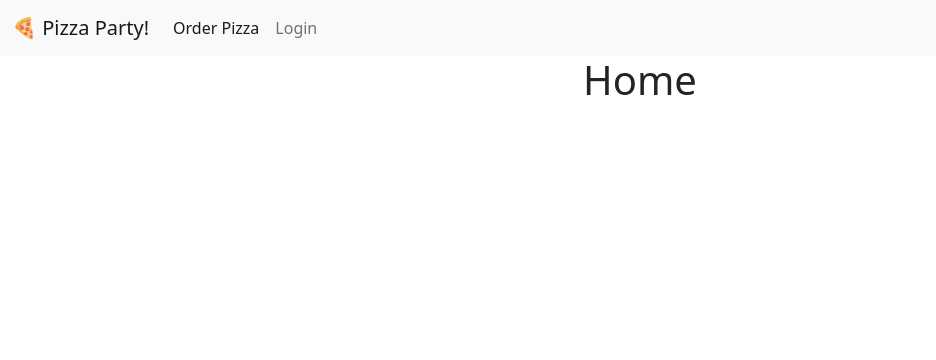
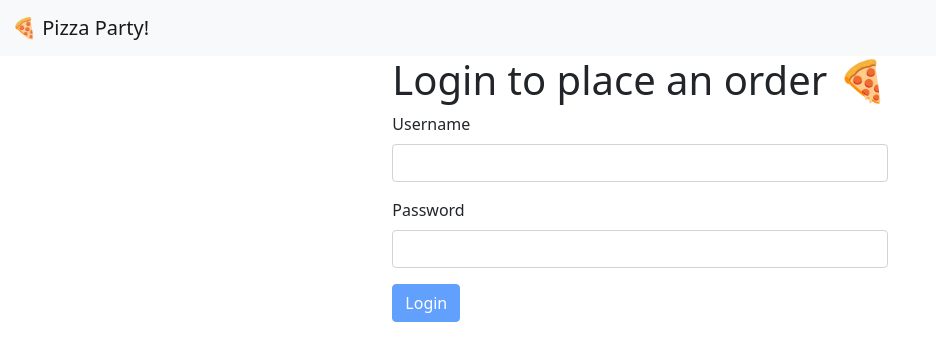
Before and after one commit to Lurkins/pizza, an Angular app: page / in a window 1280 px wide. Shown: the top 360 px of the page, without its empty margins (0-936 px from the left). Built offline with nearby package versions, Linux system fonts and the light colour scheme; no server answers.

Commit message:
move login for to home page

```diff
--- a/src/app/app-routing.module.ts
+++ b/src/app/app-routing.module.ts
@@ -8,7 +8,6 @@
 
 const routes: Routes = [
   { path: '', component: HomeComponent },
-  { path: 'login', component: LoginComponent },
   { path: 'order', component: OrderPizzaComponent, canActivate: [AuthGuard] },
   { path: '**', component: PageNotFoundComponent },
 
--- a/src/app/home/home.component.html
+++ b/src/app/home/home.component.html
@@ -1,7 +1,7 @@
 <div class="container">
   <div class="row">
     <div class="col-12 d-flex justify-content-center">
-      <h1>Home</h1>
+      <app-login></app-login>
     </div>
   </div>
 </div>
--- a/src/app/navbar/navbar.component.html
+++ b/src/app/navbar/navbar.component.html
@@ -19,14 +19,11 @@
         <span class="navbar-toggler-icon"></span>
       </button>
       <div class="collapse navbar-collapse" id="navbarSupportedContent">
-        <ul class="navbar-nav me-auto mb-2 mb-lg-0">
-          <li class="nav-item">
-            <a class="nav-link active" aria-current="page" routerLink="/order" routerLinkActive="active">Order Pizza</a>
-          </li>
+        <!-- <ul class="navbar-nav me-auto mb-2 mb-lg-0">
           <li class="nav-item">
             <a class="nav-link" routerLink="/login" routerLinkActive="active">Login</a>
           </li>
-        </ul>
+        </ul> -->
       </div>
     </div>
   </nav>
```
